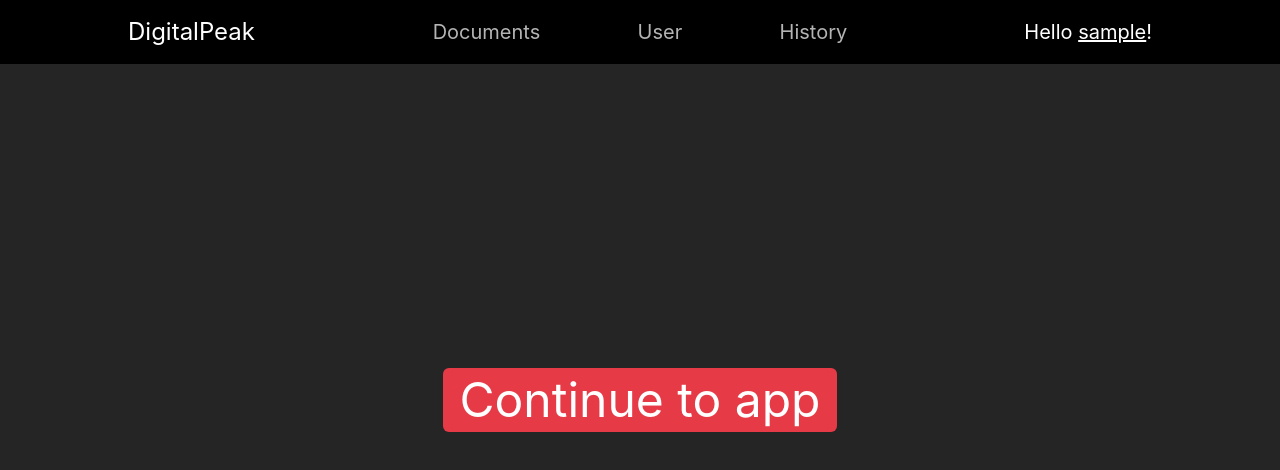
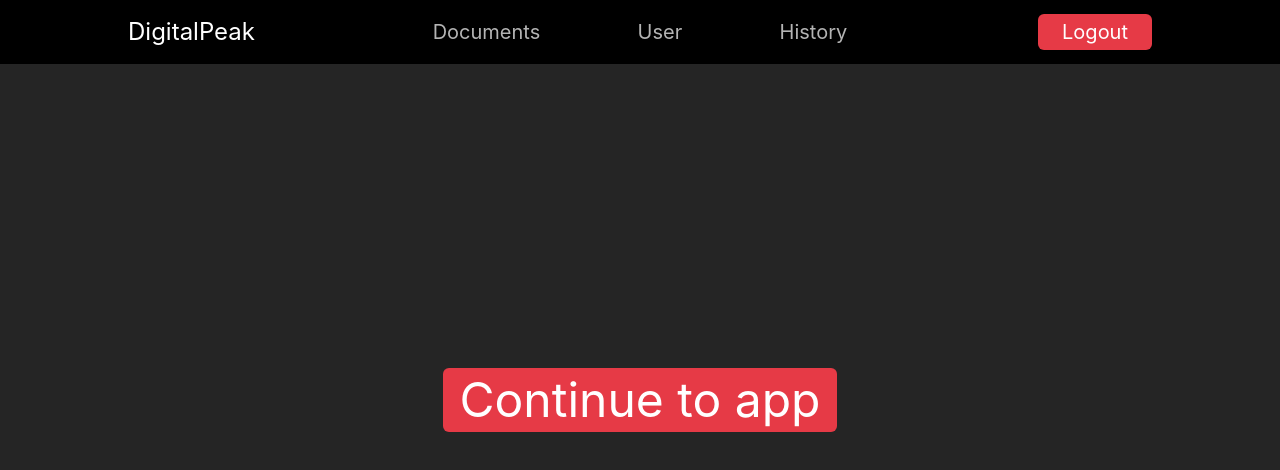
Before and after one commit to bakyt03/DTHack-24, a React (Create React App) app in the folder frontend/: page / in a window 1280 px wide. Shown: the top 470 px of the page. Built offline with nearby package versions, Linux system fonts and the light colour scheme; sample sign-in values are in the browser's storage.

Commit message:
navbar updated

```diff
--- a/frontend/src/components/Navbar.jsx
+++ b/frontend/src/components/Navbar.jsx
@@ -17,7 +17,8 @@ export default function Navbar() {
           <div className="flex w-[40vw] justify-around items-center text-[#b4b4b4]">
             <Link
               to={"/doc"}
-                            className={`relative hover:text-white ${location.pathname === "/doc"
+              className={`relative hover:text-white ${
+                location.pathname === "/doc"
                   ? "after:content-['•'] after:text-[#e63a46] after:absolute after:bottom-[-15px] after:left-1/2 after:transform after:-translate-x-1/2 text-white"
                   : ""
               }`}
@@ -26,7 +27,8 @@ export default function Navbar() {
             </Link>
             <Link
               to={"/user"}
-                            className={`relative hover:text-white ${location.pathname === "/user"
+              className={`relative hover:text-white ${
+                location.pathname === "/user"
                   ? "after:content-['•'] after:text-[#e63a46] after:absolute after:bottom-[-15px] after:left-1/2 after:transform after:-translate-x-1/2 text-white"
                   : ""
               }`}
@@ -35,7 +37,8 @@ export default function Navbar() {
             </Link>
             <Link
               to={"/history"}
-                            className={`relative hover:text-white ${location.pathname === "/history"
+              className={`relative hover:text-white ${
+                location.pathname === "/history"
                   ? "after:content-['•'] after:text-[#e63a46] after:absolute after:bottom-[-15px] after:left-1/2 after:transform after:-translate-x-1/2 text-white"
                   : ""
               }`}
@@ -45,17 +48,12 @@ export default function Navbar() {
           </div>
           <div className="text-end w-1/4">
             {user && (
-                            <div>
-                                Hello{" "}
-                                <span
-                                    className="underline cursor-pointer"
+              <button
+                className="text-white bg-primary rounded-md px-6 py-1"
                 onClick={logout}
-                                    title="Click to Logout"
               >
-                                    {user.username}
-                                </span>
-                                !
-                            </div>
+                Logout
+              </button>
             )}
             {!user && (
               <Link
```
Lines whose indentation alone changed are shown as unchanged.
